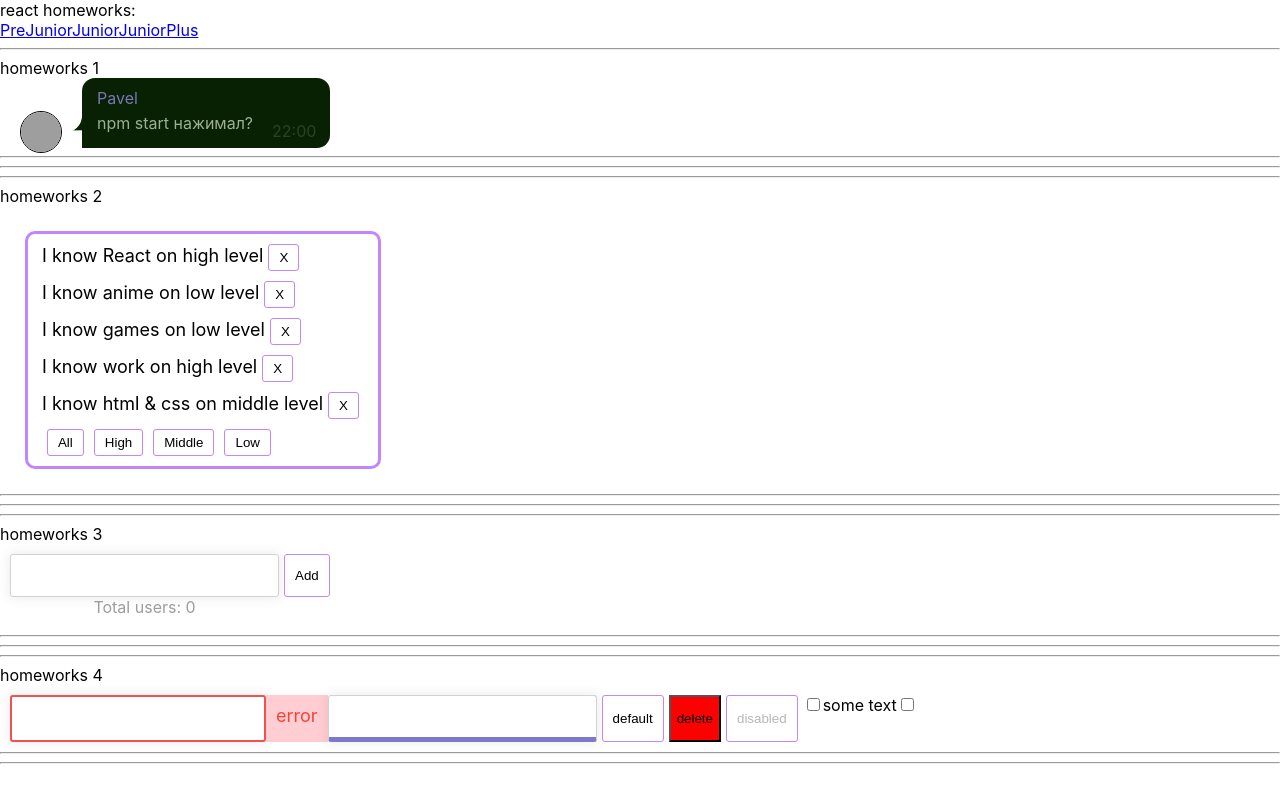
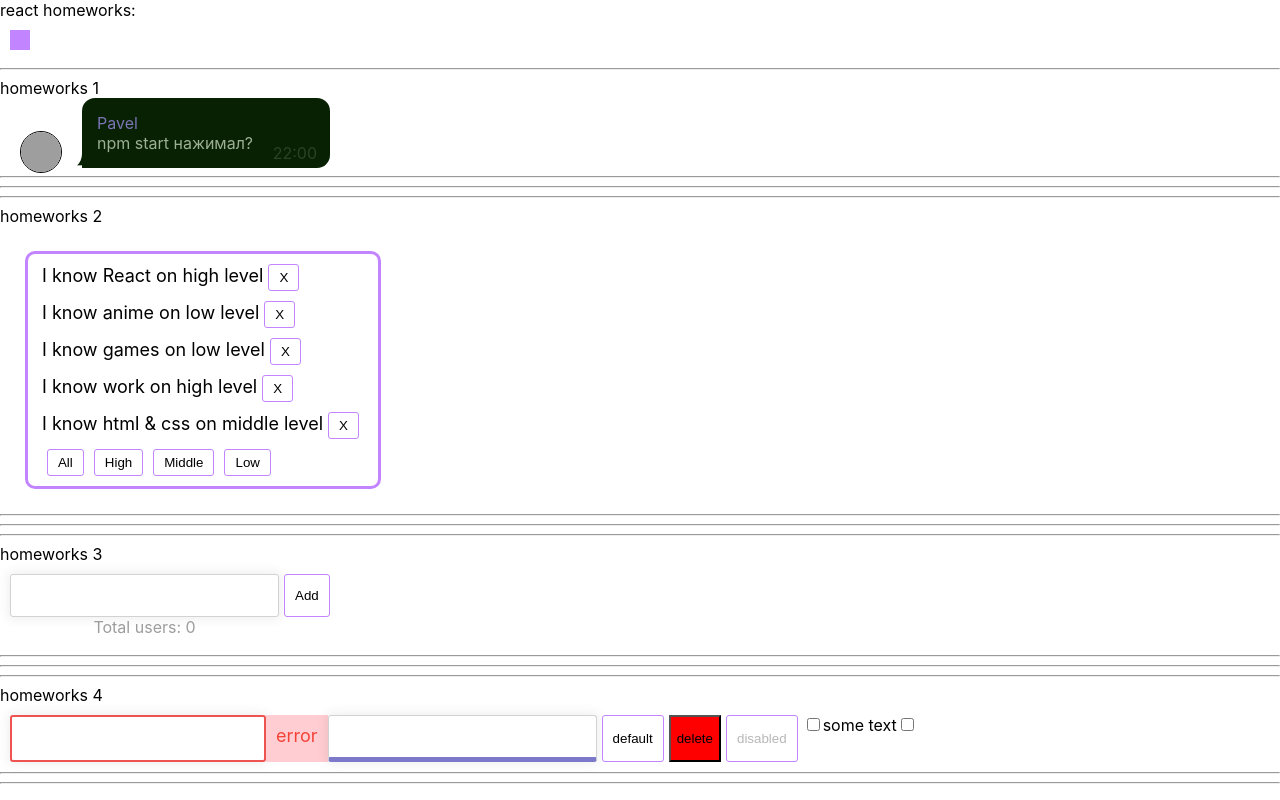
Before and after one commit to Lapa17/homeworks-lapa, a React (Create React App) app: page /#/pre-junior in a window 1280 px wide. Built offline with nearby package versions, Linux system fonts and the light colour scheme; grey boxes are pictures that could not be loaded.

Commit message:
added styles for menu

```diff
--- a/src/p2-homeworks/h1/Message.module.css
+++ b/src/p2-homeworks/h1/Message.module.css
@@ -17,36 +17,37 @@
     border-radius: 25px;
 }
 .text_wrapper{
-    display: inline-block;
+    display: grid;
     background-color: #082103;
     border-radius: 13px 13px 13px 0;
     width: 100%;
     margin-left: 20px;
+    align-content: center;
 }
 
 .text_wrapper:after {
     content: '';
-    position: absolute;
+    position: relative;
     display: block;
     width: 0;
     z-index: 1;
     border-style: solid;
     border-color: transparent #082103;
     border-width: 10px 29px 5px 0;
-    top: 118px;
-    left: 58px;
+    top: -20px;
+    left: -23px;
     transform: rotate(
             350deg);
 }
 
 .text_wrapper:before{
     content: '';
-    position: absolute;
+    position: relative;
     display: block;
     width: 35px;
     height: 35px;
-    top: 98px;
-    left: 46.6px;
+    top: 58px;
+    left: -35px;
     color: black;
     background: white;
     border-radius: 30px;
@@ -54,19 +55,21 @@
 
 }
 .message{
-    display: block;
     color: #9cb095;
-    margin: 5px 0 0 15px;
+    margin: 0px 0 0 15px;
 
 }
 .name{
-    display: block;
     color: #7b75b6;
-    margin: 10px 0 0 15px;
+    margin: 0px 0 0 15px;
 }
 .time{
-    display: block;
     color: #2a4325;
-    margin: -12px 0 0 190px;
+    position: relative;
+    right: 13px;
+    top: -10px;
+    text-align: end;
+
+
 
 }
--- /dev/null
+++ b/src/p2-homeworks/h5/Header.module.css
@@ -0,0 +1,34 @@
+.menuBtn {
+    width: 20px;
+    height: 20px;
+    background-color: #c284ff;
+    margin: 10px;
+}
+
+
+.wrapper {
+    display: grid;
+    width: 280px;
+    transition-duration: 1s;
+    transform: translate(-240px);
+    grid-template-columns: 2fr 2fr 2fr 1fr;
+    align-items: center;
+    justify-items: center;
+}
+
+.wrapper:hover{
+    transition-duration: 1s;
+    transform: translate(0);
+}
+.link {
+    text-decoration: none;
+    margin: 5px;
+    color:  #646464;;
+}
+.link:hover{
+    color: #894ec4;
+}
+.active {
+    color:  #c284ff;
+    text-decoration: none;
+}
--- a/src/p2-homeworks/h5/Header.tsx
+++ b/src/p2-homeworks/h5/Header.tsx
@@ -1,12 +1,18 @@
 import React from 'react'
 import { NavLink } from 'react-router-dom'
+import { PATH } from './Routes'
+import s from './Header.module.css'
 
 function Header() {
+
+
     return (
-        <div>
-            <NavLink to={'/pre-junior'}>PreJunior</NavLink>
-            <NavLink to={'/junior'}>Junior</NavLink>
-            <NavLink to={'/junior-plus'}>JuniorPlus</NavLink>
+        <div className={s.wrapper}>
+            <NavLink className={({ isActive }) =>(isActive ? s.active+' '+ s.link : s.link)} to={PATH.PRE_JUNIOR}>PreJunior</NavLink>
+            <NavLink className={({ isActive }) =>(isActive ? s.active+' '+ s.link : s.link)} to={PATH.JUNIOR}>Junior</NavLink>
+            <NavLink className={({ isActive }) =>(isActive ? s.active+' '+ s.link : s.link)} to={PATH.JUNIOR_PlLUS}>JuniorPlus</NavLink>
+            <div className={s.menuBtn}></div>
+
         </div>
     )
 }
```
